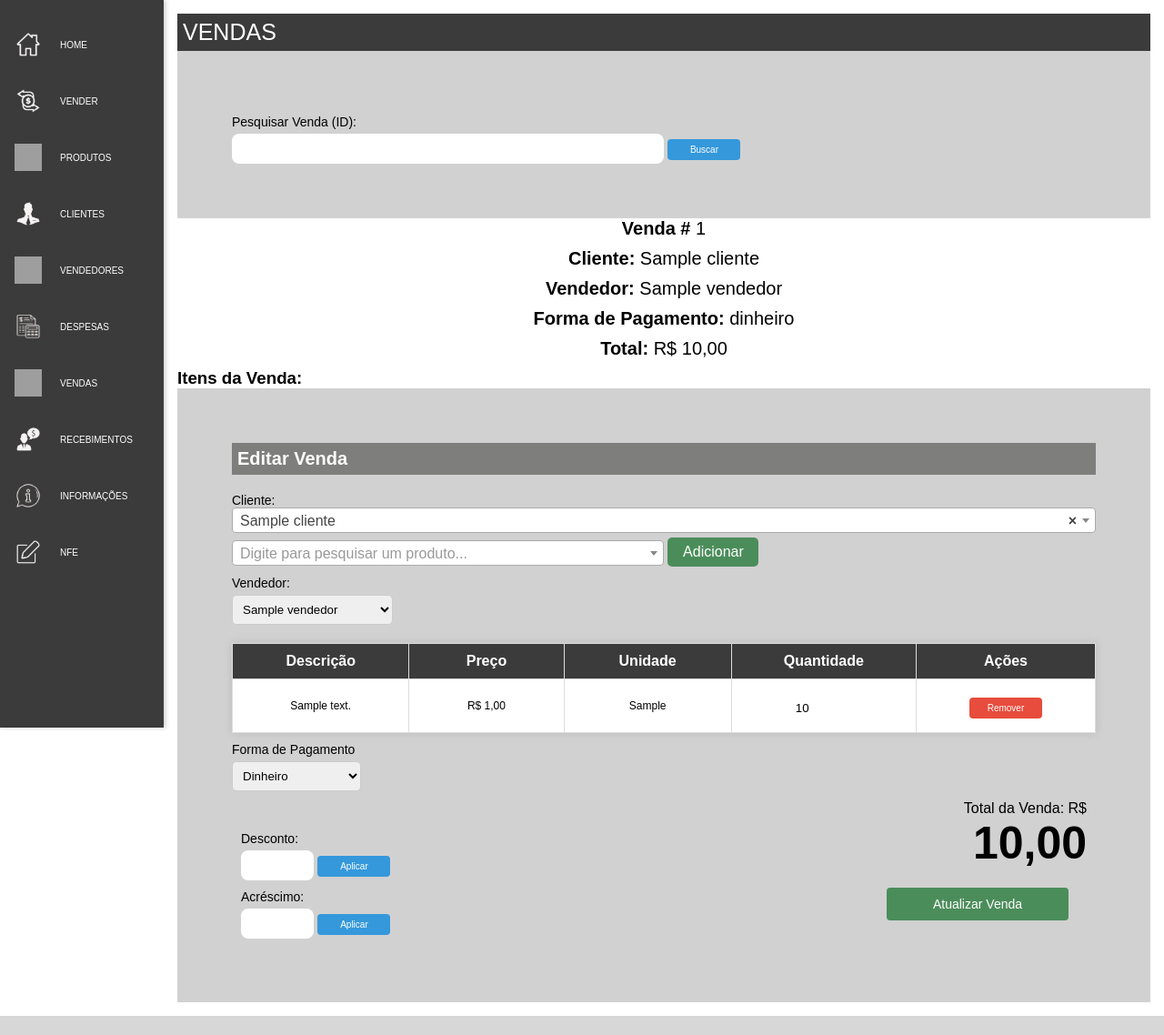
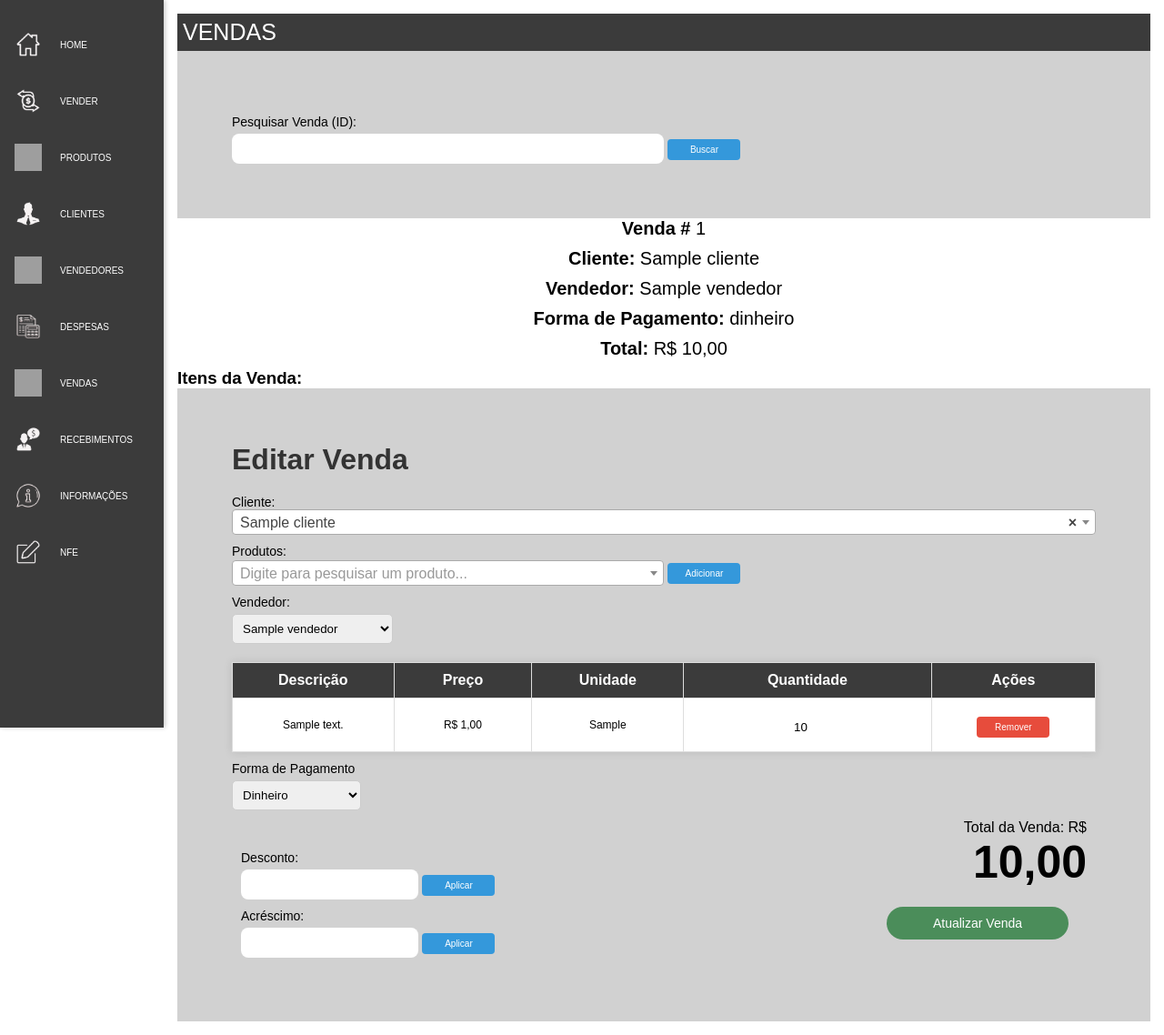
Before and after one commit to Billrenato/Vendas, a Django app: page /editar_venda/1/ in a window 1280 px wide. Shown: the whole page at 91% size. Before the commit the page ends 1117 px from the top, so only its background shows below. Run offline with Django 5.2, Linux system fonts and the light colour scheme; tables that the repository leaves empty hold one stand-in row (values such as "Sample post"); grey boxes are pictures that could not be loaded.

Commit message:
atualização

```diff
--- a/sistema_vendas/vendas/static/css/style.css
+++ b/sistema_vendas/vendas/static/css/style.css
@@ -250,19 +250,22 @@
 
 .h1-ml{
     font-size: 12px;
-    background-color:#7e7e7d;
+    background-color:#4b8d5a;
     color: #ffffff;
     width: 100%;
     padding: 6px;
+    border-radius: 60px;
+    text-align: center;
+
 
 
 
 
 }
 .h1-ml:hover{
-    font-size: 15px;
+
     color: #ffffff;
-    background-color: #575755;
+    background-color: #61886a;
 
 }
 
@@ -272,16 +275,18 @@
 .h1_prod, .h2_prod {
     font-size: 20px;
     color: #ffffff;
-    background-color: #7e7e7d;
+    background-color: #4b8d5a;
     width: 100%;
     padding: 6px;
+    border-radius: 60px;
+    text-align: center;
 
 
 
 }
 .h1_prod:hover{
-    font-size: 23px;
-    background-color: #575755;
+
+    background-color: #69836f;
 
 }
 
@@ -361,7 +366,8 @@
     padding: 7px;
     margin-top: 5px;
     border-radius: 8px;
-    width: 80px;
+    text-align: center;
+
 
 }
 
@@ -375,9 +381,10 @@
     border: none;
     width: 200px;
     cursor: pointer;
-    border-radius: 4px;
+    border-radius: 60px;
     font-size: 14px;
     align-self: center;
+
 }
 
 .button_prod:hover {
--- a/sistema_vendas/vendas/templates/vendas/cadastrar_venda.html
+++ b/sistema_vendas/vendas/templates/vendas/cadastrar_venda.html
@@ -86,7 +86,7 @@
     <form style="background-color: #d1d1d1; padding:60px;" method="post" action="{% if venda %}{% url 'editar_venda' venda.id %}{% else %}{% url 'cadastrar_venda' %}{% endif %}">
 
 
-        <h1 class="h1_prod">{% if venda %}Editar Venda{% else %}Cadastrar Venda{% endif %}</h1>
+        <h1 >{% if venda %}Editar Venda{% else %}Cadastrar Venda{% endif %}</h1>
         {% csrf_token %}
 
 
@@ -113,7 +113,7 @@
 
 
 
-
+        <label for="cliente">Produtos:</label>
         <select id="produto_selecionado" class="produto-select">
 
             <option value="" disabled selected>Selecione um produto</option>
@@ -127,7 +127,7 @@
             {% endfor %}
         </select>
 
-        <button  class="button" type="button" id="adicionar_produto" disabled>Adicionar</button>
+        <button  class="button_edit" type="button" id="adicionar_produto" disabled>Adicionar</button>
 
         <label for="vendedor">Vendedor:</label>
         <select name="vendedor" id="vendedor" required>
@@ -190,7 +190,7 @@
                 <td>R$ {{ item.preco_unitario|floatformat:2 }}</td>
                 <td>{{ item.produto.unidade_medida }}</td>
                 <td><input type="number" class="quantidade" value="{{ item.quantidade }}" min="1" data-produto-id="{{ item.produto.id }}"></td>
-                <td><button class="button_delete" type="button" onclick="removerProduto(this)">Remover</button></td>
+                <td><button class="button_delete" onclick="removerProduto(this)">Remover</button></td>
             </tr>
             {% endfor %}
         </table>
```
